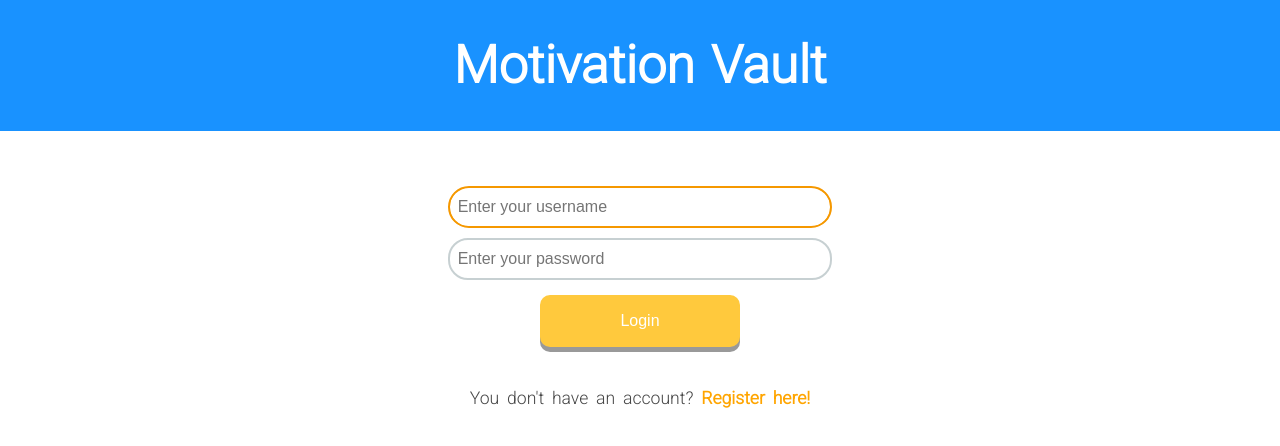
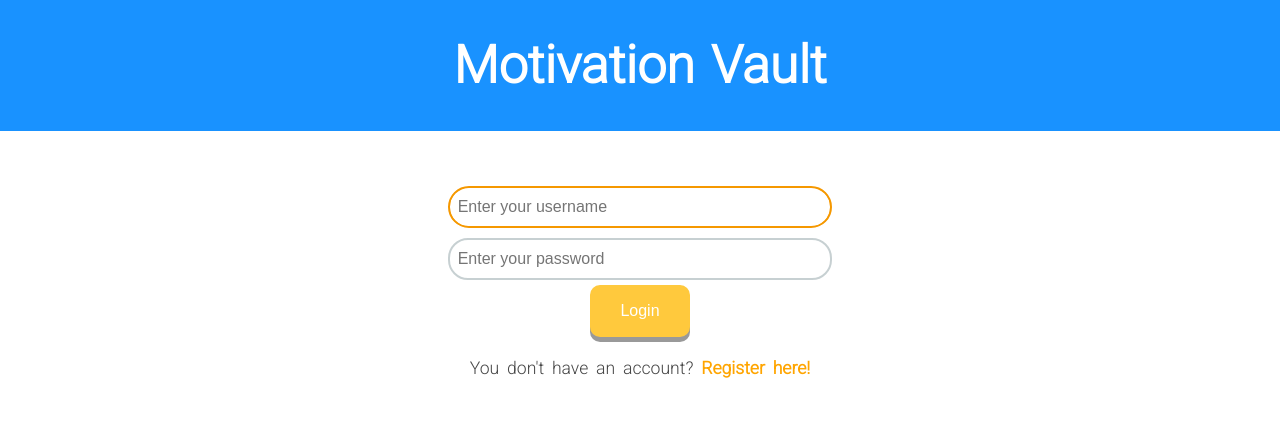
Before and after one commit to manuel12/motivation-vault, a React (Create React App) app in the folder front-end/: page / in a window 1280 px wide. Shown: the top 446 px of the page. Built offline with nearby package versions, Linux system fonts and the light colour scheme.

Commit message:
Updated css

```diff
--- a/front-end/src/css/Auth.module.css
+++ b/front-end/src/css/Auth.module.css
@@ -21,9 +21,9 @@ input {
   max-width: 400px;
 }
 
-button {
+.submit-button {
   width: 200px;
-  margin: 10px auto 20px !important;
+  margin: 10px auto 20px;
 }
 
 span {
```
